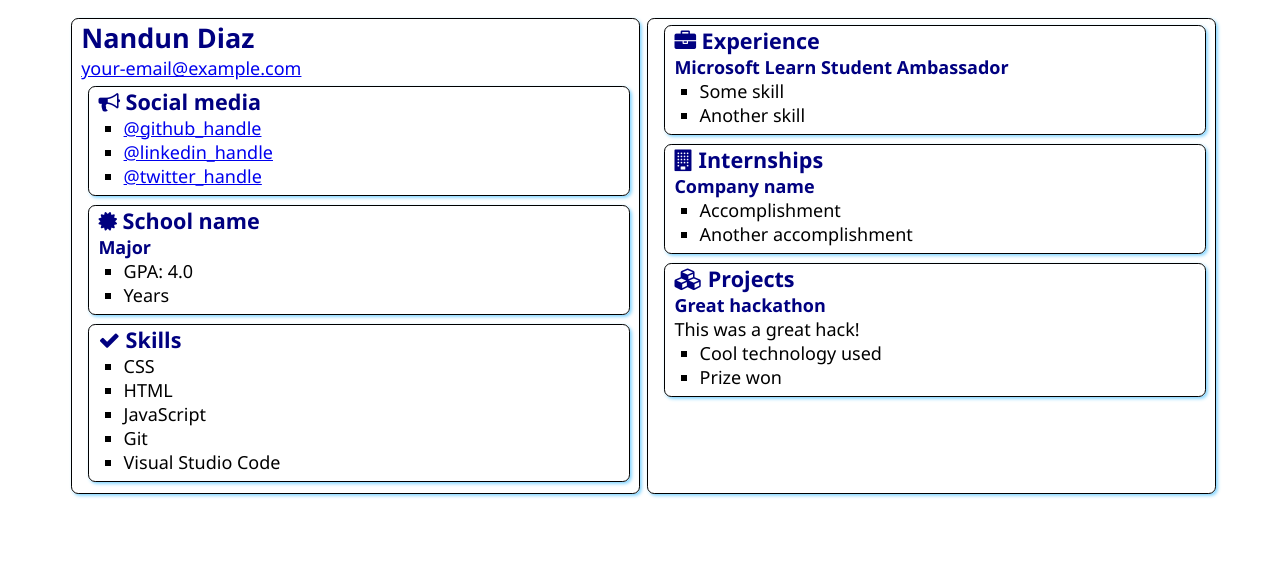
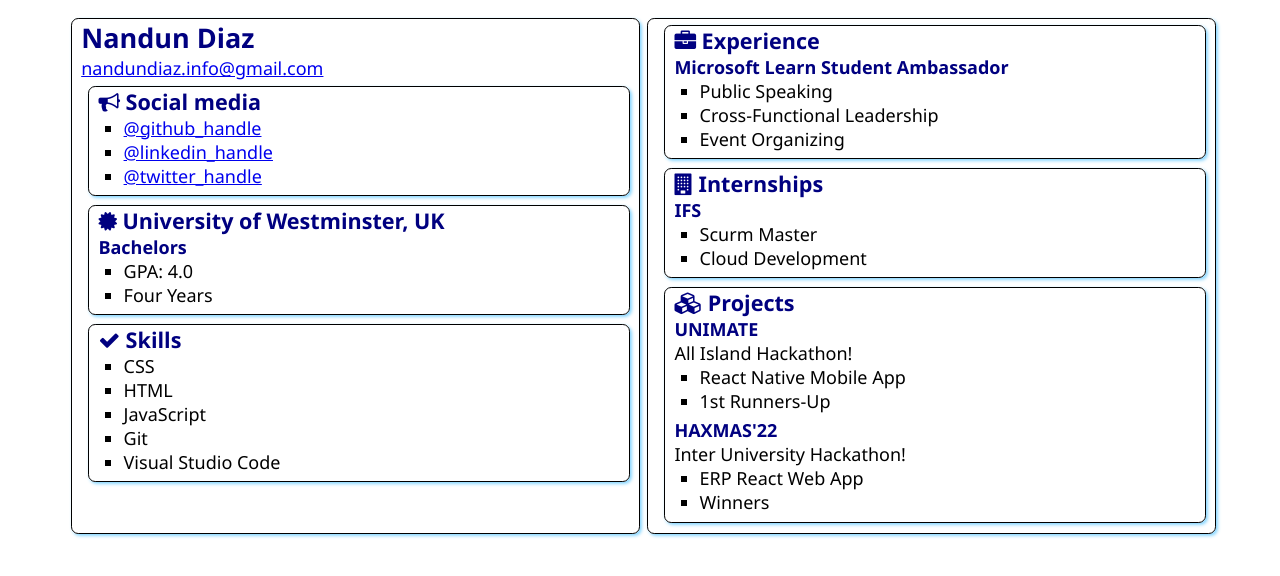
Before and after one commit to Bunny77K9/SATechnicalOnboarding, a plain HTML site: page src/index.html in a window 1280 px wide. Drawn offline with Linux system fonts and the light colour scheme.

Commit message:
Update index.html

```diff
--- a/src/index.html
+++ b/src/index.html
@@ -4,8 +4,8 @@
     <meta charset="UTF-8">
     <meta http-equiv="X-UA-Compatible" content="IE=edge">
     <meta name="viewport" content="width=device-width, initial-scale=1.0">
-    <title>Resume</title>
-
+    <title>My Resume</title>
+    <link rel="icon" type="image/x-icon" href="https://www.apache.org/favicons/apple-touch-icon.png">
     <link rel="stylesheet" href="style.css">
     <link rel="stylesheet" href="https://cdnjs.cloudflare.com/ajax/libs/font-awesome/4.7.0/css/font-awesome.min.css">
 </head>
@@ -13,7 +13,7 @@
     <main>
         <article class="box">
             <h1>Nandun Diaz</h1>
-            <div><a href="mailto:your.email@example.com">your-email@example.com</a></div>
+            <div><a href="mailto:your.email@example.com">nandundiaz.info@gmail.com</a></div>
 
             <section class="box">
                 <h2>
@@ -21,9 +21,9 @@
                     Social media
                 </h2>
                 <ul>
-                    <li><a href="https://github.com/<handle>">@github_handle</a></li>
-                    <li><a href="https://linkedin.com/in/<handle>">@linkedin_handle</a></li>
-                    <li><a href="https://twitter.com/<handle>">@twitter_handle</a></li>
+                    <li><a href="https://github.com/Bunny77K9">@github_handle</a></li>
+                    <li><a href="https://linkedin.com/in/nandundiaz">@linkedin_handle</a></li>
+                    <li><a href="https://twitter.com/NandunDiaz">@twitter_handle</a></li>
                 </ul>
             </section>
 
@@ -31,12 +31,12 @@
                 <div class="education">
                     <h2>
                         <i class="fa fa-certificate" aria-hidden="true"></i>
-                        School name
+                        University of Westminster, UK
                     </h2>
-                    <h3>Major</h3>
+                    <h3>Bachelors</h3>
                     <ul>
                         <li>GPA: 4.0</li>
-                        <li>Years</li>
+                        <li>Four Years</li>
                     </ul>
                 </div>
             </section>
@@ -63,8 +63,9 @@
                 </h2>
                 <h3>Microsoft Learn Student Ambassador</h3>
                 <ul>
-                    <li>Some skill</li>
-                    <li>Another skill</li>
+                    <li>Public Speaking</li>
+                    <li>Cross-Functional Leadership</li>
+                    <li>Event Organizing</li>
                 </ul>
             </section>
             <section class="box">
@@ -73,10 +74,10 @@
                     Internships
                 </h2>
 
-                <h3>Company name</h3>
+                <h3>IFS</h3>
                 <ul>
-                    <li>Accomplishment</li>
-                    <li>Another accomplishment</li>
+                    <li>Scurm Master</li>
+                    <li>Cloud Development</li>
                 </ul>
             </section>
             <section class="box">
@@ -85,11 +86,17 @@
                     Projects
                 </h2>
 
-                <h3>Great hackathon</h3>
-                <div>This was a great hack!</div>
+                <h3>UNIMATE</h3>
+                <div>All Island Hackathon!</div>
                 <ul>
-                    <li>Cool technology used</li>
-                    <li>Prize won</li>
+                    <li>React Native Mobile App</li>
+                    <li>1st Runners-Up</li>
+                </ul>
+                <h3>HAXMAS'22</h3>
+                <div>Inter University Hackathon!</div>
+                <ul>
+                    <li>ERP React Web App</li>
+                    <li>Winners</li>
                 </ul>
             </section>
         </article>
```
